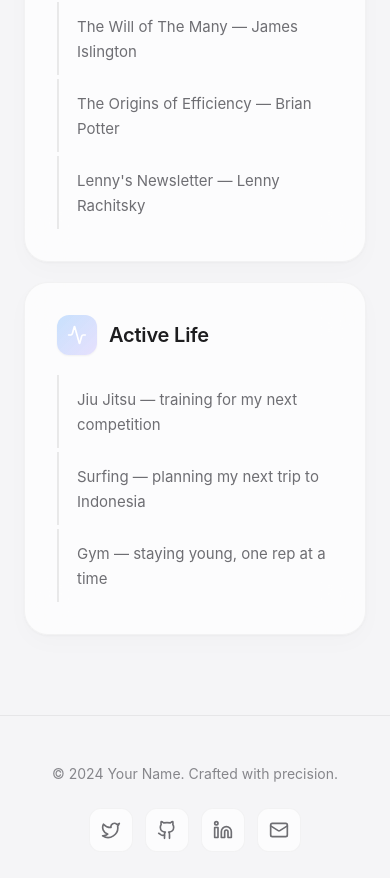
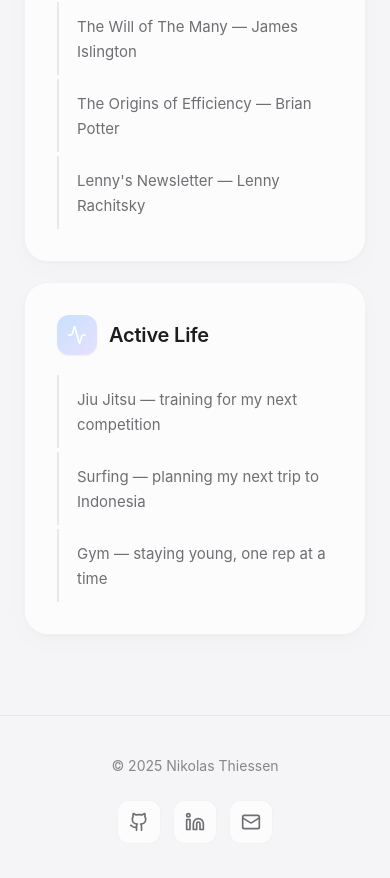
Before and after one commit to nthiessenf/personal-landing, a Next.js app in the folder landing-page/: page / in a window 390 px wide. Shown: the part 2108-2986 px from the top of the page. Built offline with nearby package versions, Linux system fonts and the light colour scheme.

Commit message:
Update footer component with personalized social links, adjust layout for improved responsiveness, and update copyright information to reflect the current year.

```diff
--- a/landing-page/components/footer.tsx
+++ b/landing-page/components/footer.tsx
@@ -1,21 +1,20 @@
 "use client";
 
-import { Twitter, Github, Linkedin, Mail } from "lucide-react";
+import { Github, Linkedin, Mail } from "lucide-react";
 
 const socialLinks = [
-  { icon: Twitter, href: "#", label: "Twitter" },
-  { icon: Github, href: "#", label: "GitHub" },
-  { icon: Linkedin, href: "#", label: "LinkedIn" },
-  { icon: Mail, href: "#", label: "Email" },
+  { icon: Github, href: "https://github.com/nthiessenf", label: "GitHub" },
+  { icon: Linkedin, href: "https://www.linkedin.com/in/nthiessen/", label: "LinkedIn" },
+  { icon: Mail, href: "mailto:nthiessenf@gmail.com", label: "Email" },
 ];
 
 export function Footer() {
   return (
     <footer className="border-t border-black/[0.06] mt-auto">
-      <div className="max-w-6xl mx-auto px-4 py-12">
+      <div className="max-w-4xl mx-auto px-6 sm:px-8 py-10">
         <div className="flex flex-col sm:flex-row justify-between items-center gap-6">
           <p className="text-sm text-[#86868b]">
-            © 2024 Your Name. Crafted with precision.
+            © 2025 Nikolas Thiessen
           </p>
 
           <div className="flex items-center gap-3">
@@ -23,6 +22,8 @@ export function Footer() {
               <a
                 key={label}
                 href={href}
+                target={href.startsWith("mailto") ? undefined : "_blank"}
+                rel={href.startsWith("mailto") ? undefined : "noopener noreferrer"}
                 aria-label={label}
                 className="group w-11 h-11 rounded-xl bg-white/70 backdrop-blur-sm border border-black/[0.04] flex items-center justify-center transition-all duration-300 ease-[cubic-bezier(0.23,1,0.32,1)] hover:bg-white hover:border-[#93c5fd]/30 hover:-translate-y-0.5 hover:shadow-[0_8px_16px_rgba(0,0,0,0.06),0_4px_8px_rgba(147,197,253,0.1)]"
               >
```
